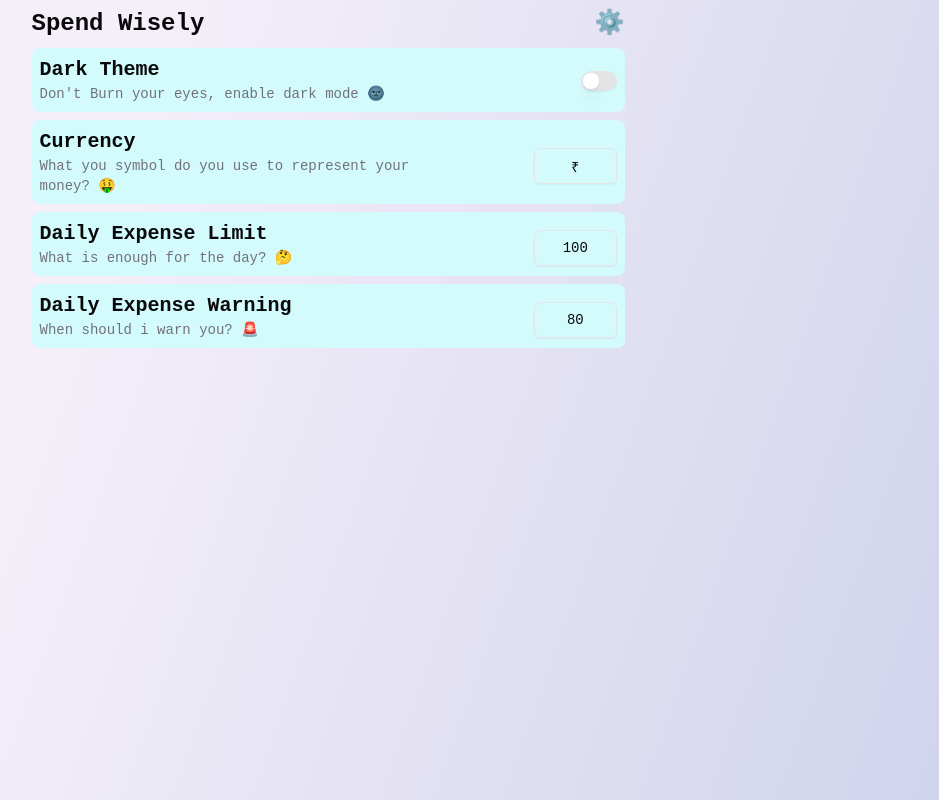
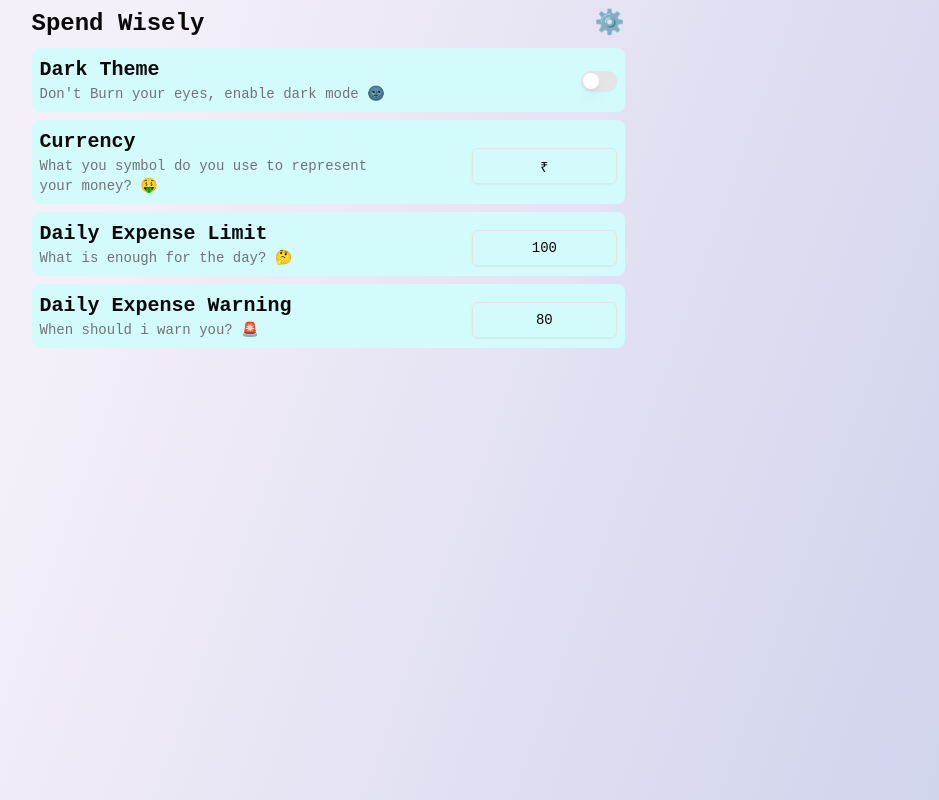
Before and after one commit to mekanhaji/ExpenseTracker, a React (Vite) app: page /SpendWisely/settings in a window 1280 px wide. Shown: the whole page, without its empty margins (312-1251 px from the left). Built offline with nearby package versions, Linux system fonts and the light colour scheme.

Commit message:
chore: increases input size chore: change amount type to number

```diff
--- a/src/index.css
+++ b/src/index.css
@@ -79,6 +79,14 @@ body.dark {
 }
 
 @layer base {
+  input[type="number"]::-webkit-inner-spin-button,
+  input[type="number"]::-webkit-outer-spin-button {
+    -webkit-appearance: none;
+    margin: 0;
+  }
+}
+
+@layer base {
   * {
     @apply border-border;
   }
--- a/src/pages/settings/index.tsx
+++ b/src/pages/settings/index.tsx
@@ -39,13 +39,12 @@ const Settings = () => {
               What you symbol do you use to represent your money? 🤑
             </ItemCardHeaderDescription>
           </ItemCardHeader>
-          <ItemCardBody className="w-1/6">
+          <ItemCardBody className="w-2/6">
             <Input
               type="text"
               value={userSettings.currency}
               className="w-full text-center"
-              min={1}
-              max={2}
+              placeholder="ex. $"
               onChange={(e) => userSettings.updateCurrency(e.target.value)}
             />
           </ItemCardBody>
@@ -58,13 +57,12 @@ const Settings = () => {
               What is enough for the day? 🤔
             </ItemCardHeaderDescription>
           </ItemCardHeader>
-          <ItemCardBody className="w-1/6">
+          <ItemCardBody className="w-2/6">
             <Input
-              type="text"
-              value={userSettings.dailyLimit}
+              type="number"
+              value={userSettings.dailyLimit || ""}
               className="w-full text-center"
-              min={1}
-              max={2}
+              placeholder="ex. 10"
               onChange={(e) =>
                 userSettings.updateDailyLimit(Number(e.target.value))
               }
@@ -79,13 +77,12 @@ const Settings = () => {
               When should i warn you? 🚨
             </ItemCardHeaderDescription>
           </ItemCardHeader>
-          <ItemCardBody className="w-1/6">
+          <ItemCardBody className="w-2/6">
             <Input
-              type="text"
-              value={userSettings.warningLimit}
+              type="number"
+              value={userSettings.warningLimit || ""}
               className="w-full text-center"
-              min={1}
-              max={2}
+              placeholder="ex. 5"
               onChange={(e) =>
                 userSettings.updateWarningLimit(Number(e.target.value))
               }
```
